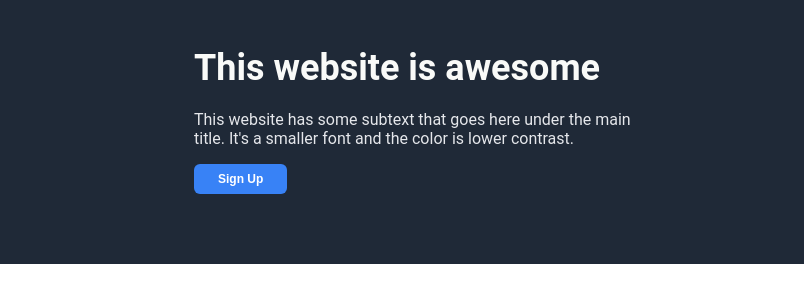
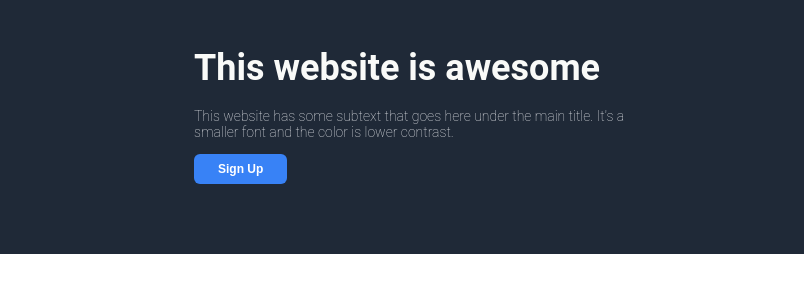
Before and after one commit to MikeMcKnightDev/landing-page, a plain HTML site: page index.html in a window 1280 px wide. Shown: the part 107-414 px from the top of the page, 0-804 px from the left. Drawn offline with Linux system fonts and the light colour scheme.

Commit message:
Add final touches to css

```diff
--- a/styles.css
+++ b/styles.css
@@ -48,7 +48,8 @@ body{
 }
 
 .header-text p {
-    font-size: 16px;
+    font-size: 14px;
+    font-weight: lighter;
     color: #E5E7EB;
 }
 
@@ -129,7 +130,7 @@ button{
     display: flex;
     justify-content: flex-end;
     flex-wrap: wrap;
-    width: 70%;
+    width: 55%;
     padding: 5em 2em;
 }
 
@@ -176,6 +177,8 @@ button{
     align-self: center;
 }
 
+/* Footer */
+
 .footer{
     padding: 2em;
     margin-bottom: auto;
```
